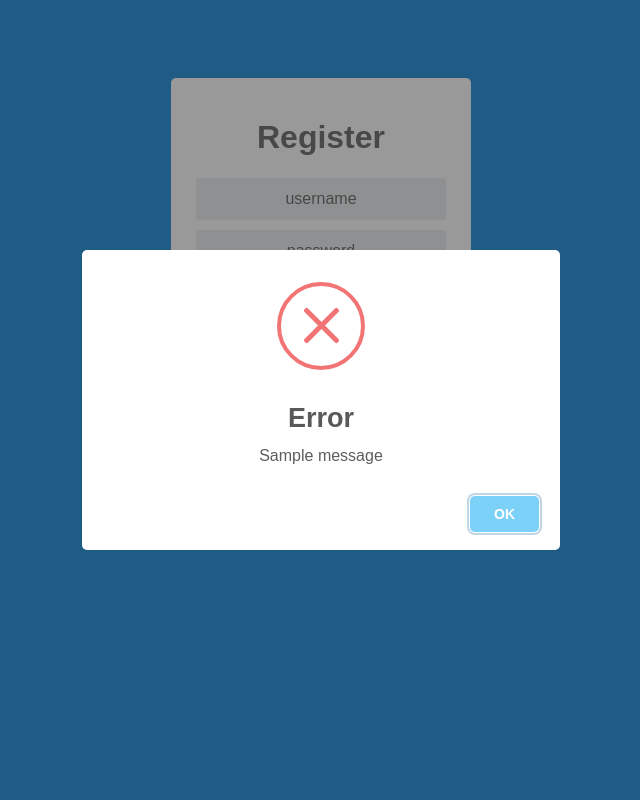
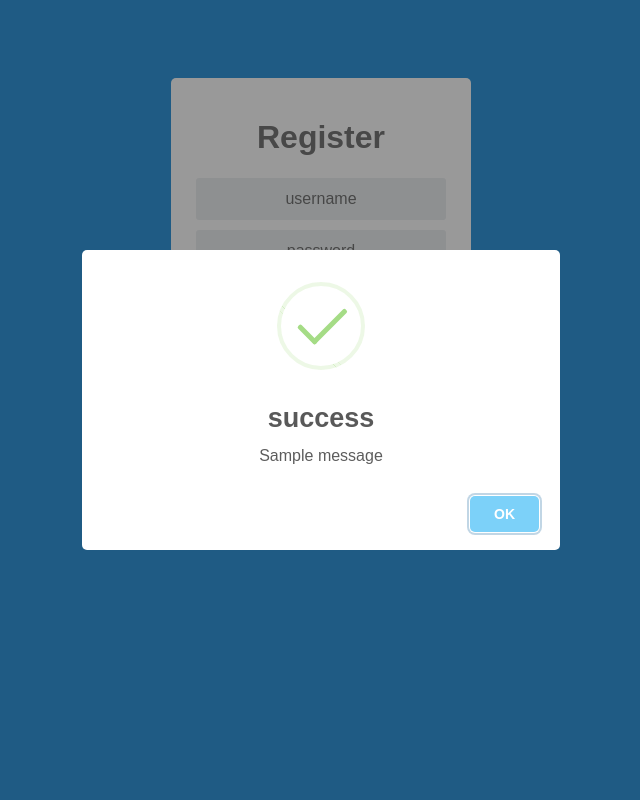
Before and after one commit to IllhamHanafi/Cloud, a Flask app: page /register in a window 1280 px wide. Shown: the whole page, without its empty margins (319-959 px from the left). Run offline with Flask 2, Linux system fonts and the light colour scheme; one stand-in notice (Sample message) is shown; some libraries are stand-ins or nearby versions.

Commit message:
Fix flash message bug (just pushing template)

```diff
--- a/app.py
+++ b/app.py
@@ -74,7 +74,7 @@ def register():
     global USER_UPLOAD_FOLDER
     if request.method == 'POST':
         if users_list.add(request.form['username'], request.form['password']):
-            flash('Create Account Success !')
+            flash('Create Account Success !', 'success')
 #            session['logged_in'] = True
             USER_UPLOAD_FOLDER = UPLOAD_FOLDER + '/' + request.form['username']
             if not os.path.exists(USER_UPLOAD_FOLDER):
@@ -82,7 +82,7 @@ def register():
             app.config['USER_UPLOAD_FOLDER'] = USER_UPLOAD_FOLDER
             return redirect('/')
         else:
-            flash('Username Already Exist !')
+            flash('Username Already Exist !', 'error')
             return render_template('register.html')
     else:
         return render_template('register.html')
--- a/templates/register.html
+++ b/templates/register.html
@@ -22,10 +22,10 @@
         </div>
     </div>
     <script>
-            {% with messages = get_flashed_messages() %}
+            {% with messages = get_flashed_messages(with_categories=True) %}
             {% if messages %}
-            {% for message in messages %}
-            swal("Error", "{{ message }}", "error");
+            {% for category, message in messages %}
+            swal("{{ category }}", "{{ message }}", "{{ category }}");
             {% endfor %}
             {% endif %}
             {% endwith %}
```
